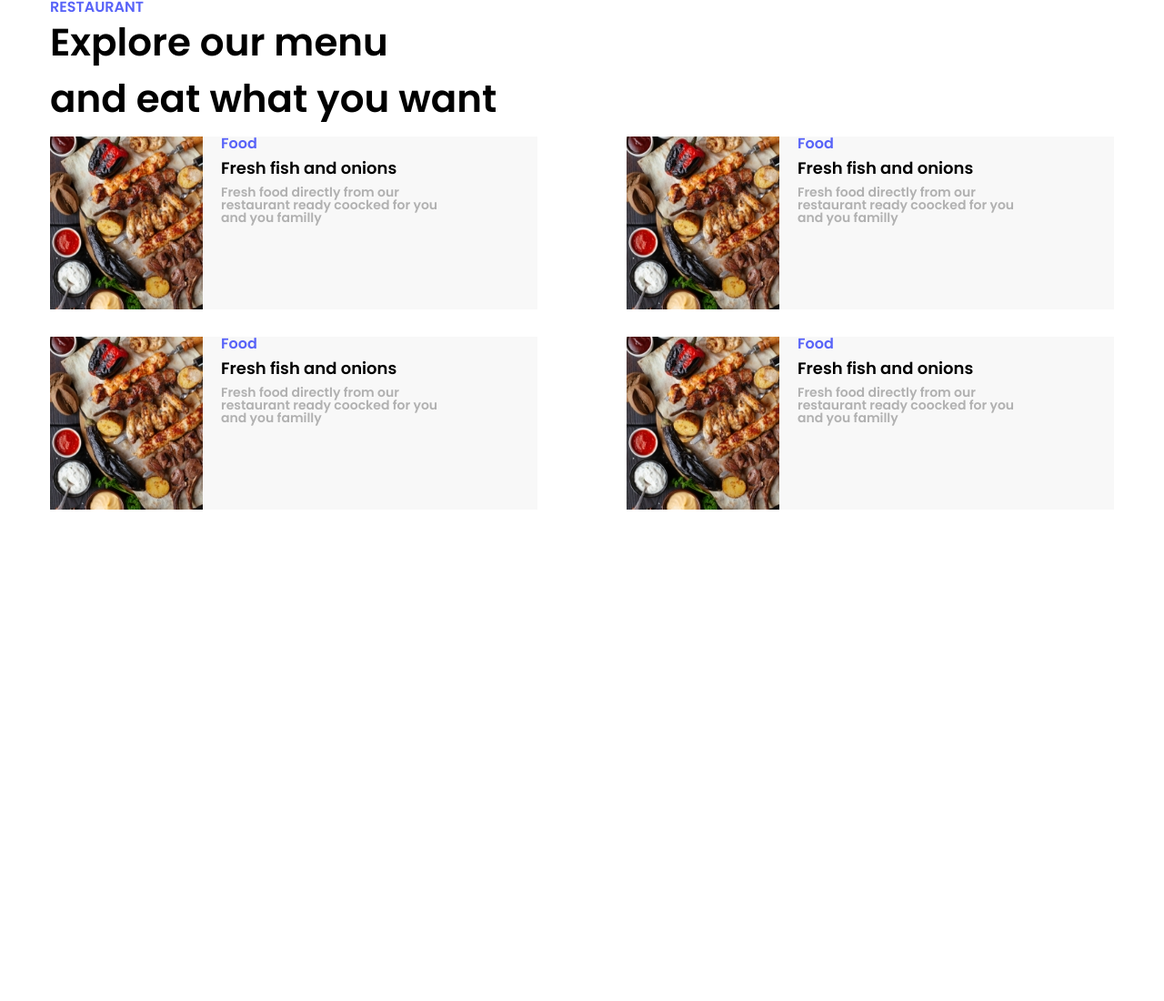
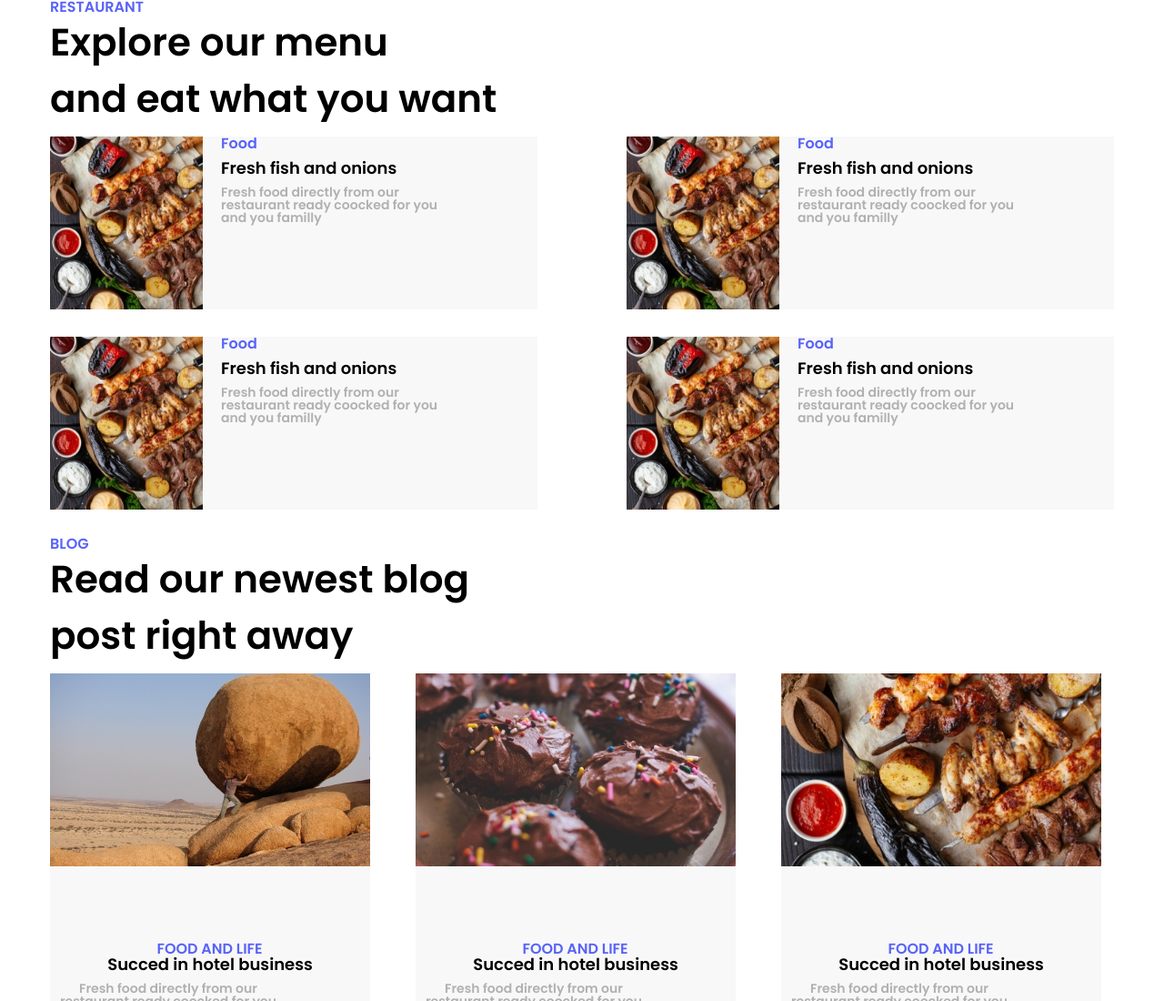
Before and after one commit to magdumagdu4/Restaurant, a plain HTML site: page index.html in a window 1280 px wide. Shown: the top 1100 px of the page at 91% size. Before the commit the page ends 800 px from the top, so only its background shows below. Drawn offline with Linux system fonts and the light colour scheme.

Commit message:
add section2

```diff
--- a/css/style.css
+++ b/css/style.css
@@ -1,5 +1,5 @@
 /*section1*/
-.conteiner {
+.conteiner1 {
 	width: 1170px;
 	margin: 0 auto;
 }
@@ -55,3 +55,30 @@
 p {
 	margin-bottom: 10px;
 }
+/*section2*/
+.conteiner2 {
+	width: 1170px;
+	margin: 0 auto;
+}
+.top-box {
+	float: left;
+	background-color: #f8f8f8;
+	text-align: center;
+}
+.top2..after {
+	content: ' ';
+	clear: both;
+	display: block;
+}
+.size {
+	margin-right: 50px;
+}
+.aligment {
+	margin: 80px 1px 0 0;
+
+}
+.topbox..after {
+	content: ' ';
+	clear: both;
+	display: block;
+}
--- a/index.html
+++ b/index.html
@@ -16,7 +16,7 @@
 <body>
 	<!-- section#1 -->
 	<section>
-		<div class="conteiner">
+		<div class="conteiner1">
 			<p class="title-blue"> RESTAURANT </p>
 			<p class="title-black">  Explore our menu </p>
 			<p class="title-black"> and eat what you want</p>
@@ -77,7 +77,54 @@
 	</section>
 	<!-- section#2 -->
 	<section>
+		<div class="conteiner2">
+			<div class="topbox">
+				<p class="title-blue"> BLOG </p>
+				<p class="title-black">  Read our newest blog </p>
+				<p class="title-black"> post right away </p>
+				<!-- <div class="top"> -->
+				<div class="top2">
+				<div class="top-box size">
+					<img src="img/image3.jpg" alt="image">
+					<p class="title-blue aligment"> FOOD AND LIFE </p>
+					<p class="title-semiblack"> Succed in hotel business </p>
+					<p class="title-grey"> Fresh food directly from our restaurant ready coocked for you  </p>
+				</div>
+				<div class="top-box size">
+					<img src="img/image4.jpg" alt="image">
+					<p class="title-blue aligment"> FOOD AND LIFE </p>
+					<p class="title-semiblack"> Succed in hotel business </p>
+					<p class="title-grey"> Fresh food directly from our restaurant ready coocked for you  </p>
+				</div>
+				<div class="top-box">
+				<img src="img/image5.jpg" alt="image">
+					<p class="title-blue aligment"> FOOD AND LIFE </p>
+					<p class="title-semiblack"> Succed in hotel business </p>
+					<p class="title-grey"> Fresh food directly from our restaurant ready coocked for you  </p>
+				</div>
+				<div class="top2">
+				<div class="top-box size">
+					<img src="img/image3.jpg" alt="image">
+					<p class="title-blue aligment"> FOOD AND LIFE </p>
+					<p class="title-semiblack"> Succed in hotel business </p>
+					<p class="title-grey"> Fresh food directly from our restaurant ready coocked for you  </p>
+				</div>
+				<div class="top-box size">
+					<img src="img/image4.jpg" alt="image">
+					<p class="title-blue aligment"> FOOD AND LIFE </p>
+					<p class="title-semiblack"> Succed in hotel business </p>
+					<p class="title-grey"> Fresh food directly from our restaurant ready coocked for you  </p>
+				</div>
+				<div class="top-box">
+				<img src="img/image5.jpg" alt="image">
+					<p class="title-blue aligment"> FOOD AND LIFE </p>
+					<p class="title-semiblack"> Succed in hotel business </p>
+					<p class="title-grey"> Fresh food directly from our restaurant ready coocked for you  </p>
+				</div>
 
+			</div>
+
+		</div>
 	</section>
 
 </body>
```
Also changed, not shown: img/image4.jpg (added), img/image5.jpg (added).
